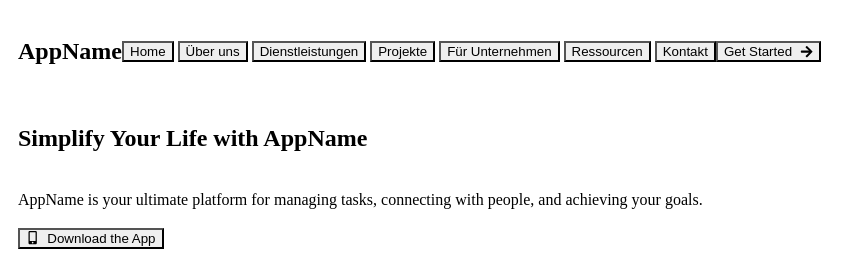
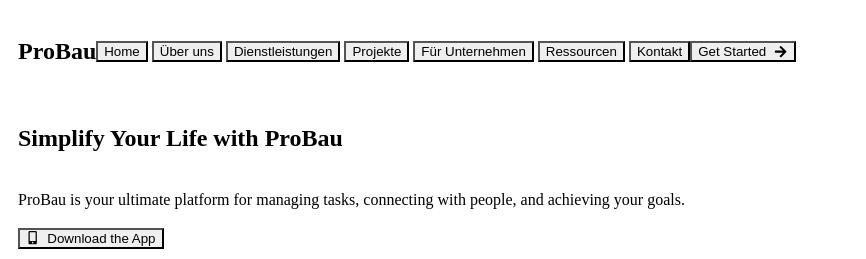
Before and after one commit to GPT-Engineer-App/friendly-landing-page, a React app: page / in a window 1280 px wide. Shown: the top 259 px of the page, without its empty margins (0-866 px from the left). Built offline with nearby package versions, Linux system fonts and the light colour scheme; the HTML template or start-up script is replaced by a standard one.

Commit message:
AppName is ProBau
Updated the "AppName" to "ProBau" in both `Navigation.jsx` and `Index.jsx` components.

```diff
--- a/src/components/Navigation.jsx
+++ b/src/components/Navigation.jsx
@@ -8,7 +8,7 @@ const Navigation = () => {
   return (
     <Flex as="nav" w="full" justifyContent="space-between" alignItems="center">
       <Heading size="lg" color={color}>
-        AppName
+        ProBau
       </Heading>
       <Stack direction="row" spacing={4}>
         <Box as="a" href="#" p={2} color={color}>
--- a/src/pages/Index.jsx
+++ b/src/pages/Index.jsx
@@ -11,7 +11,7 @@ const Index = () => {
       <VStack w="full" h="100vh" p={10} spacing={10} alignItems="flex-start" bg={bg}>
         <Flex as="nav" w="full" justifyContent="space-between" alignItems="center">
           <Heading size="lg" color={color}>
-            AppName
+            ProBau
           </Heading>
           <HStack spacing={4}>
             <Button variant="ghost" color={color}>
@@ -43,10 +43,10 @@ const Index = () => {
         <Box w="full" py={10}>
           <VStack spacing={3} w="full" maxW="lg" alignItems="flex-start">
             <Heading color={color} size="2xl">
-              Simplify Your Life with AppName
+              Simplify Your Life with ProBau
             </Heading>
             <Text fontSize="lg" color={color}>
-              AppName is your ultimate platform for managing tasks, connecting with people, and achieving your goals.
+              ProBau is your ultimate platform for managing tasks, connecting with people, and achieving your goals.
             </Text>
             <Button size="lg" leftIcon={<FaMobileAlt />} bgColor="brand.900" color="brand.800" variant="solid">
               Download the App
```
